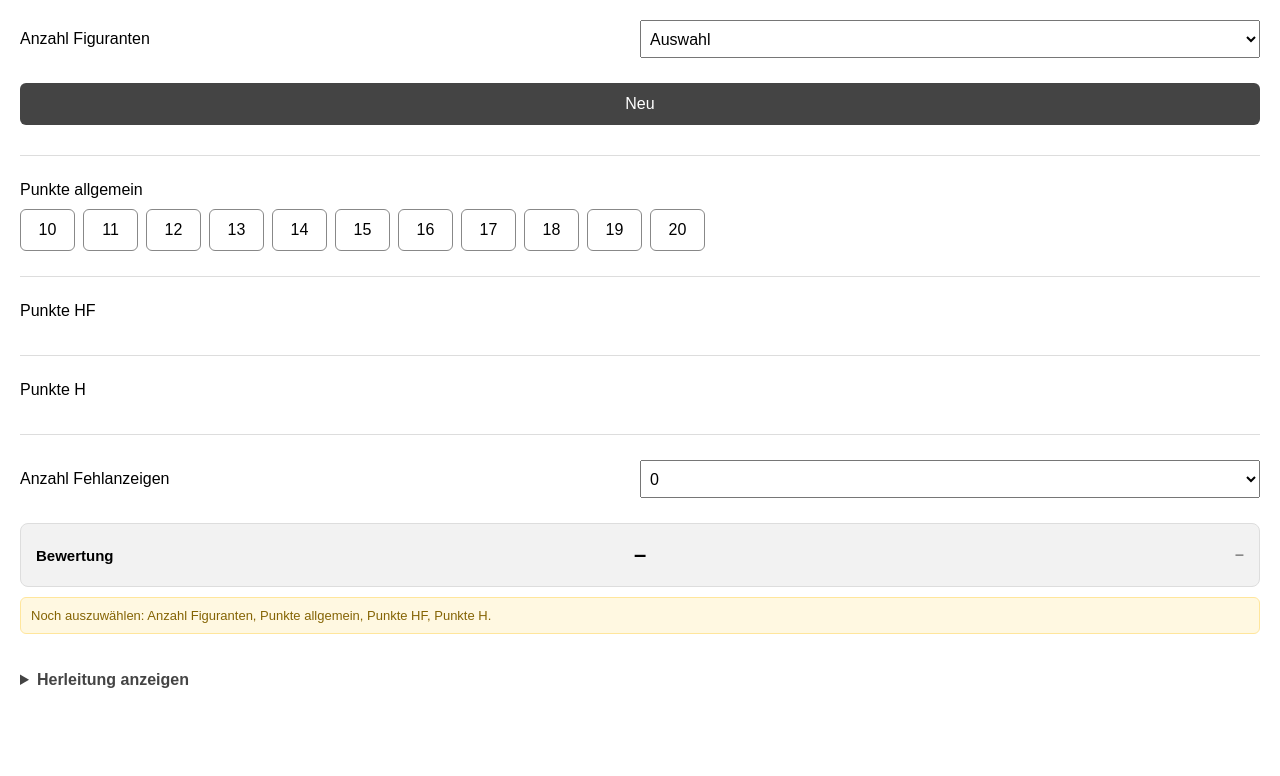
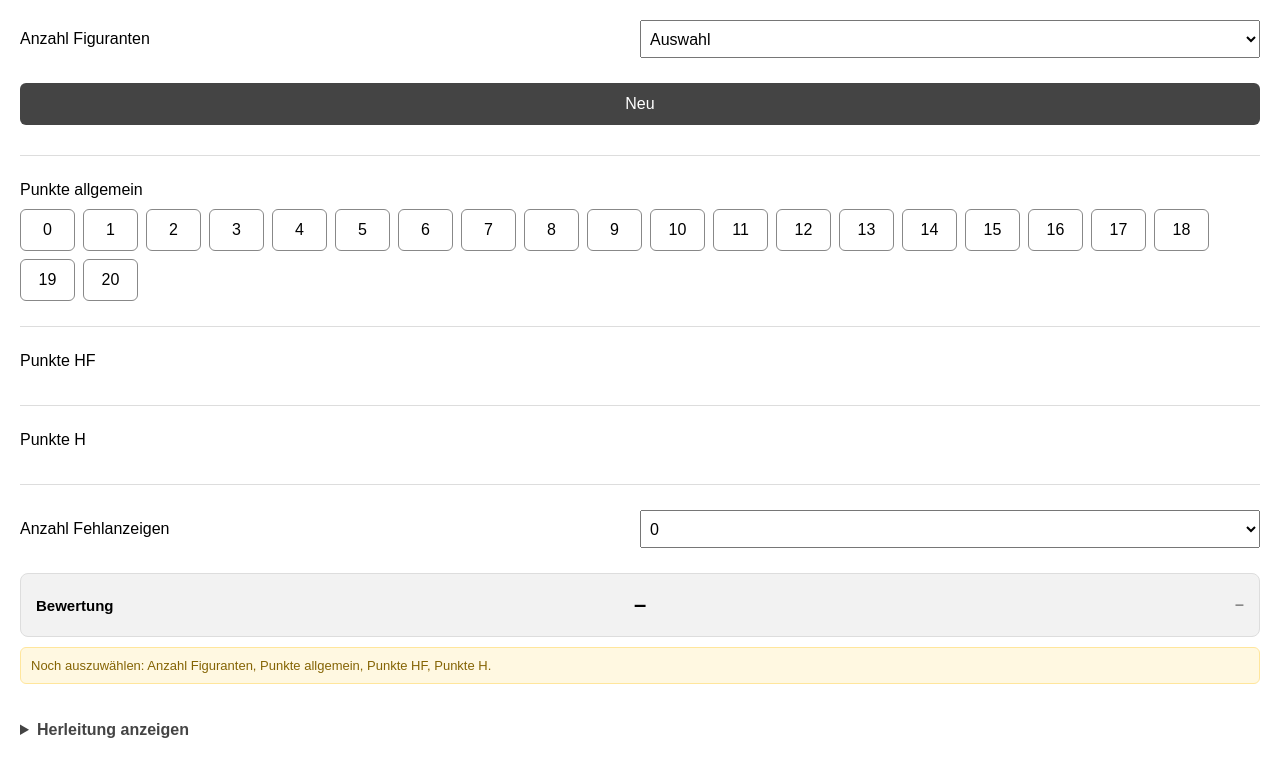
Before and after one commit to clawag/khbewertung, a plain HTML site: page index.html in a window 1280 px wide. Drawn offline with Linux system fonts and the light colour scheme.

Commit message:
Add files via upload

```diff
--- a/index.html
+++ b/index.html
@@ -53,6 +53,16 @@
         </div>
 
    <div class="punkte-container" id="punkteAllgemein">
+    <button type="button" class="punkte-button">0</button>
+    <button type="button" class="punkte-button">1</button>
+    <button type="button" class="punkte-button">2</button>
+    <button type="button" class="punkte-button">3</button>
+    <button type="button" class="punkte-button">4</button>
+    <button type="button" class="punkte-button">5</button>
+    <button type="button" class="punkte-button">6</button>
+    <button type="button" class="punkte-button">7</button>
+    <button type="button" class="punkte-button">8</button>
+    <button type="button" class="punkte-button">9</button>
     <button type="button" class="punkte-button">10</button>
     <button type="button" class="punkte-button">11</button>
     <button type="button" class="punkte-button">12</button>
@@ -65,6 +75,7 @@
     <button type="button" class="punkte-button">19</button>
     <button type="button" class="punkte-button">20</button>
 </div>
+
     </div>
 
     <hr class="trennlinie">
```
Lines whose indentation alone changed are shown as unchanged.
